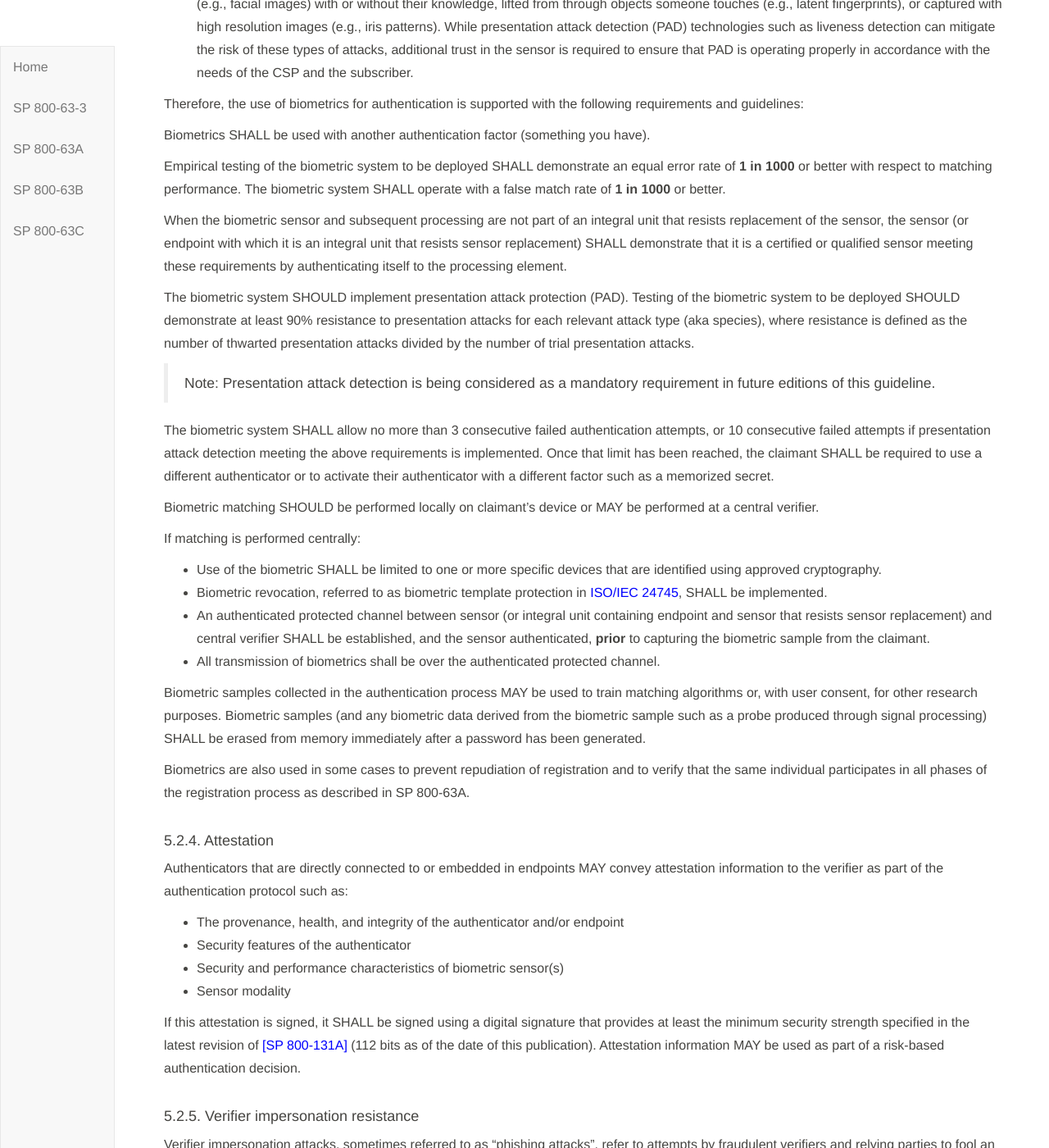
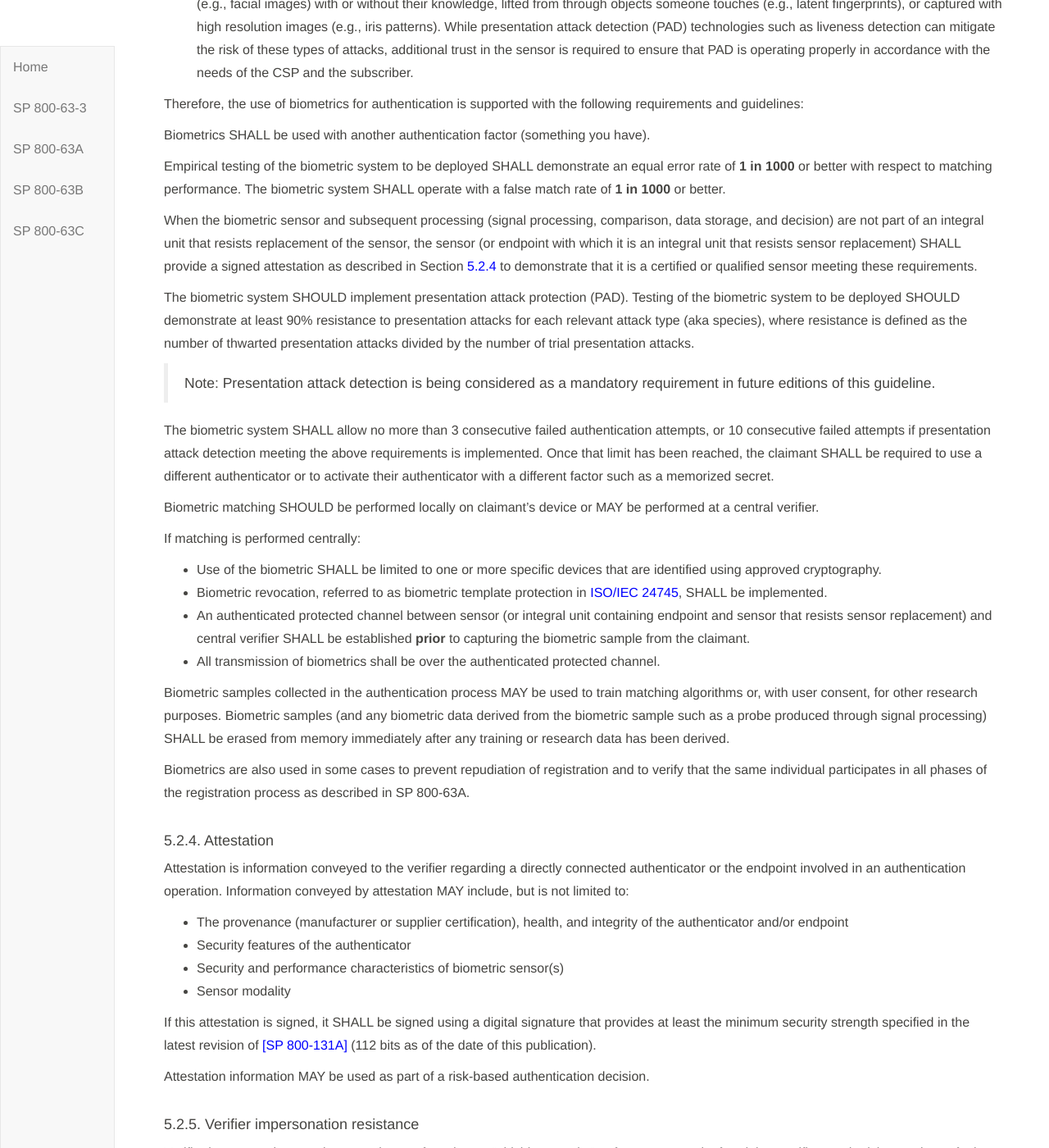
Before and after one commit to usnistgov/800-63-3, a Jekyll site: the page built from sp800-63b/sec5_authenticators.md, in a window 1280 px wide and 1400 px high, scrolled down 10634 px. Shown: the whole window at 82% size. Built offline with Jekyll 4.4.1, drawn with Linux system fonts in a browser that asks for light colours; our own code applies the rules of GitHub Pages for plain Markdown files.

Commit message:
Clarify attestation requirements for biometric authenticators

```diff
--- a/sp800-63b/sec5_authenticators.md
+++ b/sp800-63b/sec5_authenticators.md
@@ -346,7 +346,7 @@ Biometrics SHALL be used with another authentication factor (something you have)
 
 Empirical testing of the biometric system to be deployed SHALL demonstrate an equal error rate of **1 in 1000** or better with respect to matching performance. The biometric system SHALL operate with a false match rate of **1 in 1000** or better.
 
-When the biometric sensor and subsequent processing are not part of an integral unit that resists replacement of the sensor, the sensor (or endpoint with which it is an integral unit that resists sensor replacement) SHALL demonstrate that it is a certified or qualified sensor meeting these requirements by authenticating itself to the processing element.
+When the biometric sensor and subsequent processing (signal processing, comparison, data storage, and decision) are not part of an integral unit that resists replacement of the sensor, the sensor (or endpoint with which it is an integral unit that resists sensor replacement) SHALL provide a signed attestation as described in Section [5.2.4](#attestation) to demonstrate that it is a certified or qualified sensor meeting these requirements.
 
 The biometric system SHOULD implement presentation attack protection (PAD). Testing of the biometric system to be deployed SHOULD demonstrate at least 90% resistance to presentation attacks for each relevant attack type (aka species), where resistance is defined as the number of thwarted presentation attacks divided by the number of trial presentation attacks.
 
@@ -360,23 +360,25 @@ If matching is performed centrally:
 
 * Use of the biometric SHALL be limited to one or more specific devices that are identified using approved cryptography.
 * Biometric revocation, referred to as biometric template protection in [ISO/IEC 24745](#ISO24745), SHALL be implemented.
-* An authenticated protected channel between sensor (or integral unit containing endpoint and sensor that resists sensor replacement) and central verifier SHALL be established, and the sensor authenticated, **prior** to capturing the biometric sample from the claimant.
+* An authenticated protected channel between sensor (or integral unit containing endpoint and sensor that resists sensor replacement) and central verifier SHALL be established **prior** to capturing the biometric sample from the claimant.
 * All transmission of biometrics shall be over the authenticated protected channel.
 
-Biometric samples collected in the authentication process MAY be used to train matching algorithms or, with user consent, for other research purposes. Biometric samples (and any biometric data derived from the biometric sample such as a probe produced through signal processing) SHALL be erased from memory immediately after a password has been generated.
+Biometric samples collected in the authentication process MAY be used to train matching algorithms or, with user consent, for other research purposes. Biometric samples (and any biometric data derived from the biometric sample such as a probe produced through signal processing) SHALL be erased from memory immediately after any training or research data has been derived.
 
 Biometrics are also used in some cases to prevent repudiation of registration and to verify that the same individual participates in all phases of the registration process as described in SP 800-63A.
 
 #### <a name="attestation"></a>5.2.4. Attestation
 
-Authenticators that are directly connected to or embedded in endpoints MAY convey attestation information to the verifier as part of the authentication protocol such as:
+Attestation is information conveyed to the verifier regarding a directly connected authenticator or the endpoint involved in an authentication operation. Information conveyed by attestation MAY include, but is not limited to:
 
-* The provenance, health, and integrity of the authenticator and/or endpoint
+* The provenance (manufacturer or supplier certification), health, and integrity of the authenticator and/or endpoint
 * Security features of the authenticator
 * Security and performance characteristics of biometric sensor(s)
 * Sensor modality
 
-If this attestation is signed, it SHALL be signed using a digital signature that provides at least the minimum security strength specified in the latest revision of [[SP 800-131A]](#SP800-131A) (112 bits as of the date of this publication). Attestation information MAY be used as part of a risk-based authentication decision.
+If this attestation is signed, it SHALL be signed using a digital signature that provides at least the minimum security strength specified in the latest revision of [[SP 800-131A]](#SP800-131A) (112 bits as of the date of this publication).
+
+Attestation information MAY be used as part of a risk-based authentication decision.
 
 #### <a name="verifimpers"></a>5.2.5. Verifier impersonation resistance
 
```
